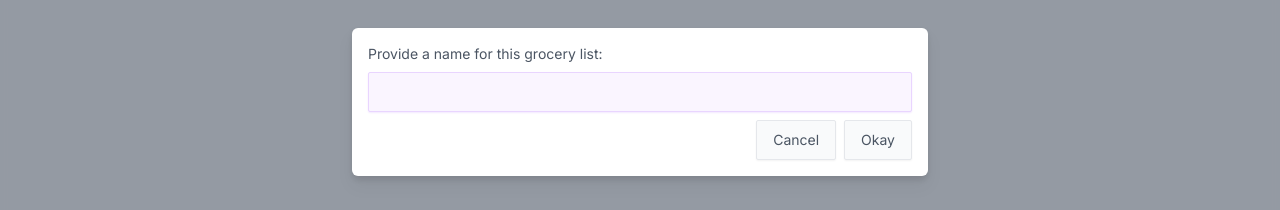
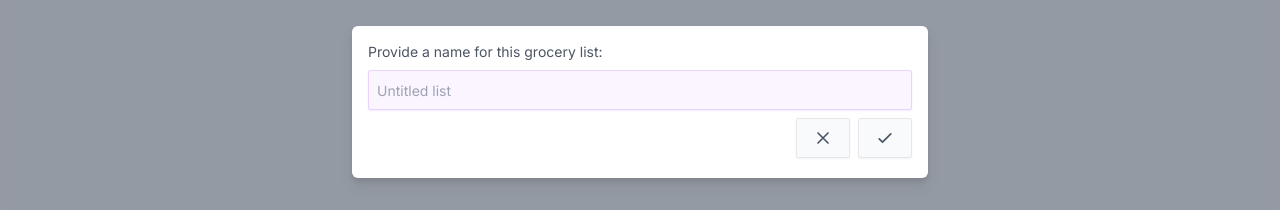
Before and after one commit to andreasremdt/grocerly, a React (Create React App) app: page / in a window 1280 px wide. Both pictures are taken after a click on the button 868 px from the left and 24 px from the top of the page. Shown: the part 298-508 px from the top of the page. Built offline with nearby package versions, Linux system fonts and the light colour scheme.

Commit message:
fix: add missing translations

```diff
--- a/src/components/AppMenu.tsx
+++ b/src/components/AppMenu.tsx
@@ -1,8 +1,14 @@
+import { useContext } from "react";
 import { Link } from "react-router-dom";
 import * as DropdownMenu from "@radix-ui/react-dropdown-menu";
 import { MenuIcon } from "@heroicons/react/outline";
 
+import { GroceryContext } from "../GroceryContext";
+import __ from "../utils/translate";
+
 function AppMenu() {
+  const { language } = useContext(GroceryContext);
+
   return (
     <DropdownMenu.Root modal={false}>
       <DropdownMenu.Trigger
@@ -19,7 +25,7 @@ function AppMenu() {
       >
         <DropdownMenu.Item asChild>
           <Link to="/settings" className="py-2 px-4 block hover:bg-gray-100">
-            Settings
+            {__("menu.settings", language)}
           </Link>
         </DropdownMenu.Item>
         <DropdownMenu.Arrow className="fill-white" offset={8} />
--- a/src/components/ListCard.tsx
+++ b/src/components/ListCard.tsx
@@ -5,13 +5,14 @@ import { Link } from "react-router-dom";
 import { GroceryContext } from "../GroceryContext";
 import { GroceryList } from "../types";
 import { getItemsByList } from "../utils/helpers";
+import __ from "../utils/translate";
 
 type ListCardProps = {
   list: GroceryList;
 };
 
 function ListCard({ list }: ListCardProps) {
-  const { groceries } = useContext(GroceryContext);
+  const { groceries, language } = useContext(GroceryContext);
   const items = getItemsByList(list.id, groceries);
 
   return (
@@ -29,7 +30,7 @@ function ListCard({ list }: ListCardProps) {
           ))}
         </ul>
       ) : (
-        <span>This list is empty.</span>
+        <span>{__("card.empty", language)}</span>
       )}
     </Link>
   );
--- a/src/components/NewListDialog.tsx
+++ b/src/components/NewListDialog.tsx
@@ -1,13 +1,15 @@
 import { SyntheticEvent, useContext, useEffect, useState } from "react";
 import { useNavigate } from "react-router-dom";
+import { CheckIcon, XIcon } from "@heroicons/react/outline";
 
 import Input from "./Input";
 import Button from "./Button";
 import { GroceryContext } from "../GroceryContext";
+import __ from "../utils/translate";
 
 function NewListDialog() {
   const navigate = useNavigate();
-  const { dispatch, isNewListDialogVisible } = useContext(GroceryContext);
+  const { dispatch, isNewListDialogVisible, language } = useContext(GroceryContext);
   const [name, setName] = useState("");
 
   function handleSubmit(event: SyntheticEvent) {
@@ -15,7 +17,10 @@ function NewListDialog() {
 
     const id = Date.now();
 
-    dispatch({ type: "ADD_LIST", payload: { id, name } });
+    dispatch({
+      type: "ADD_LIST",
+      payload: { id, name: name || __("newListDialog.placeholder", language) },
+    });
     navigate(`/list/${id}`);
   }
 
@@ -48,7 +53,7 @@ function NewListDialog() {
       >
         <div>
           <label htmlFor="name" className="block">
-            Provide a name for this grocery list:
+            {__("newListDialog.label", language)}
           </label>
           <Input
             type="text"
@@ -57,6 +62,7 @@ function NewListDialog() {
             value={name}
             onChange={(event) => setName(event.target.value)}
             className="w-full my-2"
+            placeholder={__("newListDialog.placeholder", language)}
           />
         </div>
         <footer className="text-right">
@@ -64,11 +70,12 @@ function NewListDialog() {
             type="button"
             className="mr-2"
             onClick={() => dispatch({ type: "TOGGLE_NEW_LIST_DIALOG" })}
+            title={__("newListDialog.cancel", language)}
           >
-            Cancel
+            <XIcon className="w-5 h-5" />
           </Button>
-          <Button type="submit" className="">
-            Okay
+          <Button type="submit" title={__("newListDialog.submit", language)}>
+            <CheckIcon className="w-5 h-5" />
           </Button>
         </footer>
       </form>
--- a/src/i18n/de.ts
+++ b/src/i18n/de.ts
@@ -15,7 +15,6 @@ const translation = {
     quantity: "Anz.",
   },
   settings: {
-    themeColor: "Farbwahl",
     language: "Sprache",
   },
   list: {
@@ -23,6 +22,18 @@ const translation = {
     uncheck: "Als unerledigt markieren",
     deleteItem: "Diese Position entfernen?",
   },
+  card: {
+    empty: "Diese Liste ist leer.",
+  },
+  newListDialog: {
+    label: "Geben Sie Ihrer Liste einen Namen:",
+    submit: "Liste erstellen",
+    cancel: "Abbrechen",
+    placeholder: "Unbenannte Liste",
+  },
+  menu: {
+    settings: "Einstellungen",
+  },
 };
 
 export default translation;
--- a/src/i18n/en.ts
+++ b/src/i18n/en.ts
@@ -15,7 +15,6 @@ const translation = {
     quantity: "Qt.",
   },
   settings: {
-    themeColor: "Theme color",
     language: "Language",
   },
   list: {
@@ -23,6 +22,18 @@ const translation = {
     uncheck: "Mark as undone",
     deleteItem: "Delete this item?",
   },
+  card: {
+    empty: "This list is empty.",
+  },
+  newListDialog: {
+    label: "Provide a name for this grocery list:",
+    submit: "Create list",
+    cancel: "Cancel",
+    placeholder: "Untitled list",
+  },
+  menu: {
+    settings: "Settings",
+  },
 };
 
 export default translation;
--- a/src/i18n/es.ts
+++ b/src/i18n/es.ts
@@ -15,7 +15,6 @@ const translation = {
     quantity: "Cant.",
   },
   settings: {
-    themeColor: "Color del tema",
     language: "Idioma",
   },
   list: {
@@ -23,6 +22,18 @@ const translation = {
     uncheck: "Marcar como deshecho",
     deleteItem: "¿Borrar este artículo?",
   },
+  card: {
+    empty: "Esta lista está vacía.",
+  },
+  newListDialog: {
+    label: "Dale un nombre a esta lista:",
+    submit: "Crear lista",
+    cancel: "Abortar",
+    placeholder: "Lista sin nombre",
+  },
+  menu: {
+    settings: "Ajustes",
+  },
 };
 
 export default translation;
```
